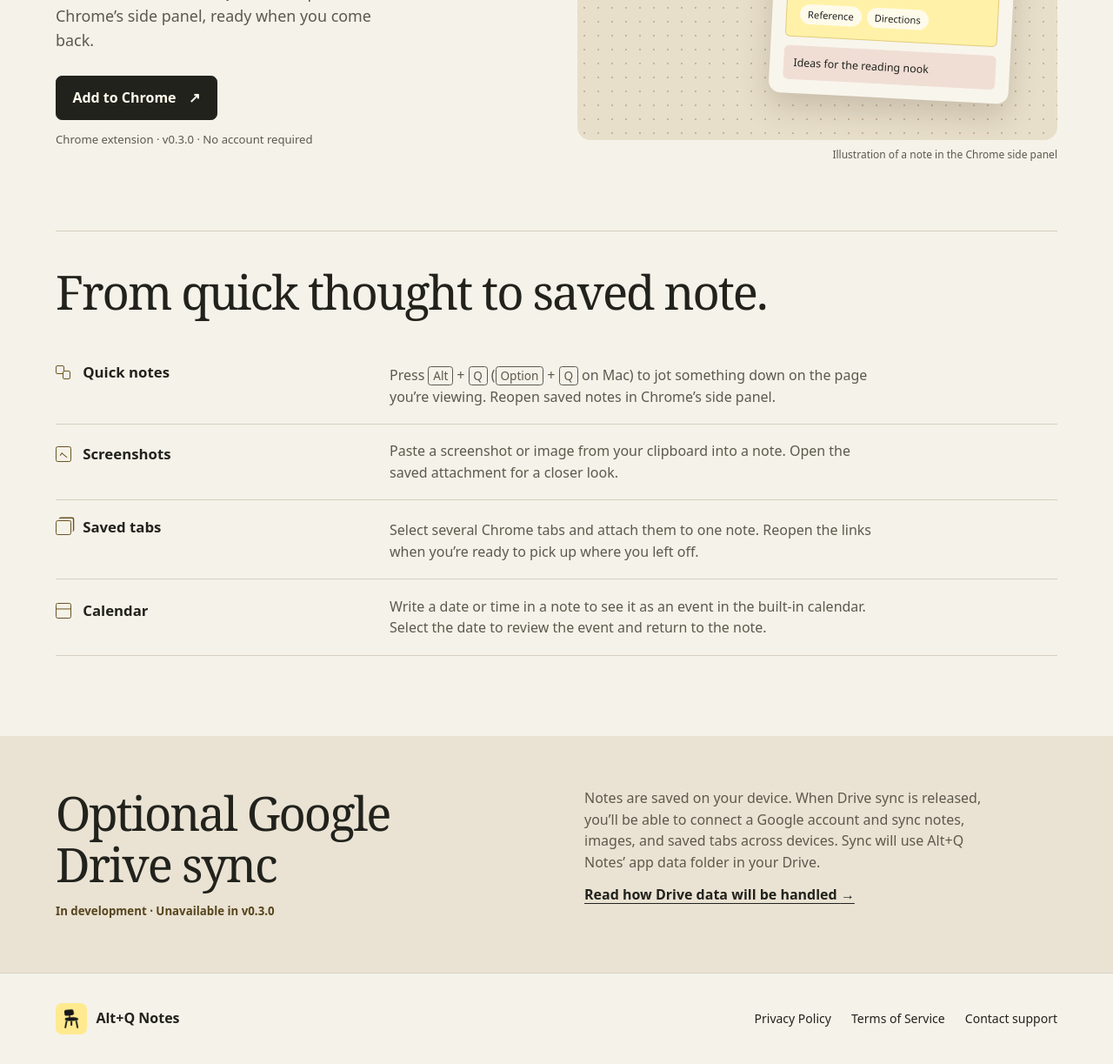
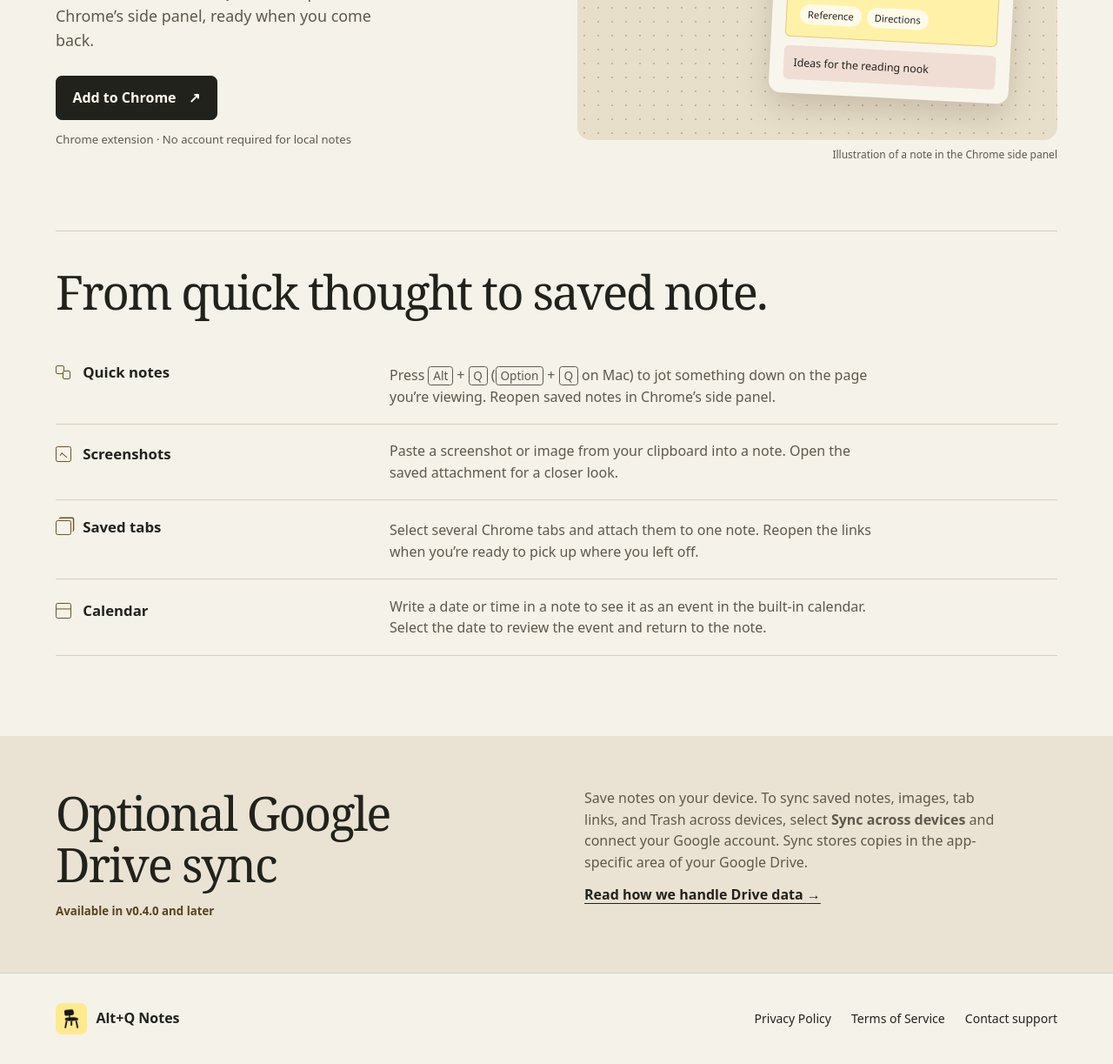
Before and after one commit to GsumLee/altqnotes-site, a plain HTML site: page index.html in a window 1280 px wide. Shown: the part 442-1665 px from the top of the page at 87% size. Drawn offline with Linux system fonts and the light colour scheme.

Commit message:
Document Drive sync and Trash in Alt+Q Notes 0.4.1

```diff
--- a/index.html
+++ b/index.html
@@ -32,7 +32,7 @@
         <h1 id="hero-title">A chair for<br class="hero-break"> your mind.</h1>
         <p>Capture a thought, paste a screenshot, or save a set of tabs. Alt+Q Notes keeps it all in Chrome’s side panel, ready when you come back.</p>
         <a class="button" href="https://chromewebstore.google.com/detail/knicfhnamndglalkepemlojljnpdepjo">Add to Chrome <span aria-hidden="true">↗</span></a>
-        <p class="version">Chrome extension · v0.3.0 · No account required</p>
+        <p class="version">Chrome extension · No account required for local notes</p>
       </div>
       <figure class="hero-figure">
         <div class="workbench" aria-hidden="true">
@@ -67,11 +67,11 @@
       <div class="wrap drive-inner">
         <div>
           <h2 id="drive-title">Optional Google Drive sync</h2>
-          <p class="release-status">In development · Unavailable in v0.3.0</p>
+          <p class="release-status">Available in v0.4.0 and later</p>
         </div>
         <div>
-          <p>Notes are saved on your device. When Drive sync is released, you’ll be able to connect a Google account and sync notes, images, and saved tabs across devices. Sync will use Alt+Q Notes’ app data folder in your Drive.</p>
-          <a class="text-link" href="privacy-policy/#google-drive">Read how Drive data will be handled <span aria-hidden="true">→</span></a>
+          <p>Save notes on your device. To sync saved notes, images, tab links, and Trash across devices, select <strong>Sync across devices</strong> and connect your Google account. Sync stores copies in the app-specific area of your Google Drive.</p>
+          <a class="text-link" href="privacy-policy/#google-drive">Read how we handle Drive data <span aria-hidden="true">→</span></a>
         </div>
       </div>
     </section>
```
Also changed, not shown: privacy-policy/index.html (+2 -2 lines), terms/index.html (+2 -2 lines).
